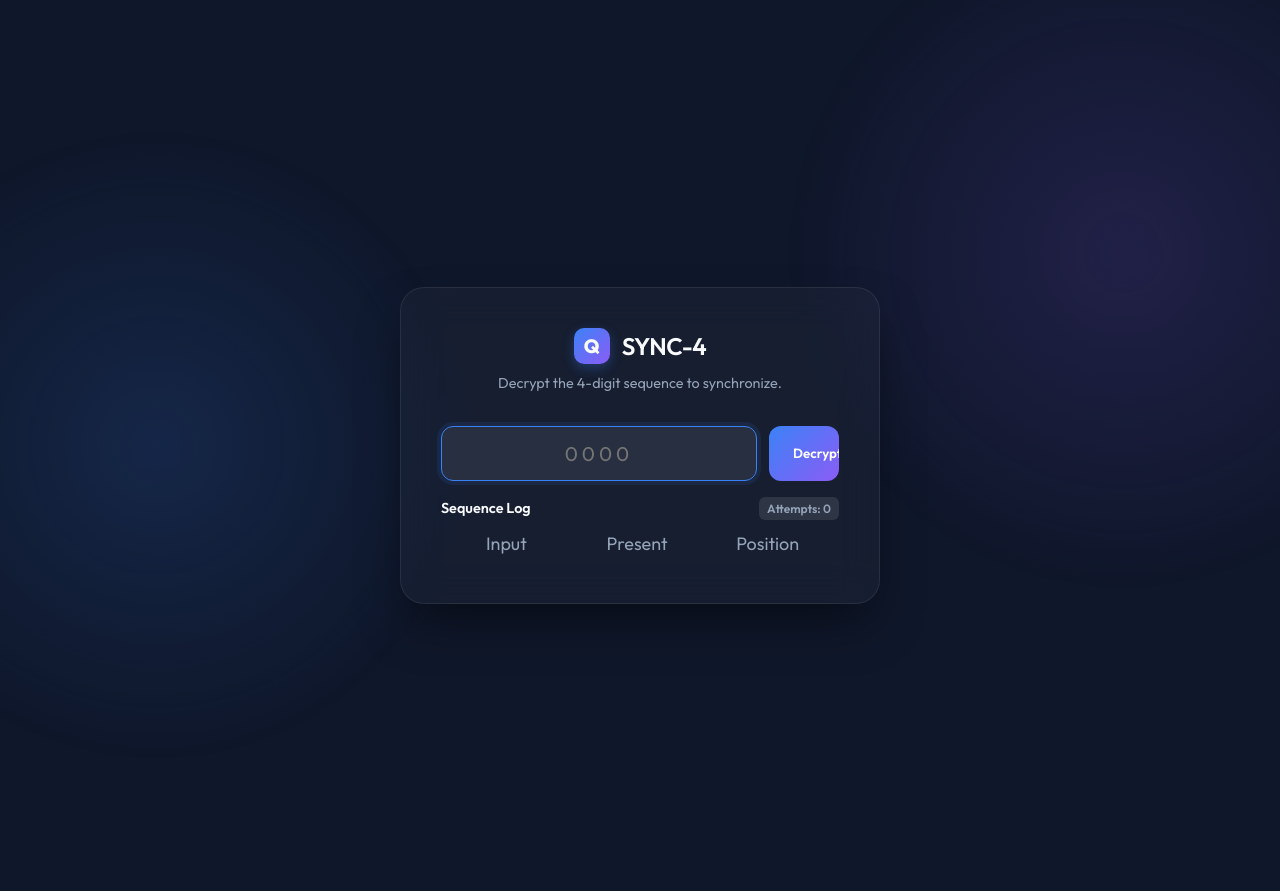
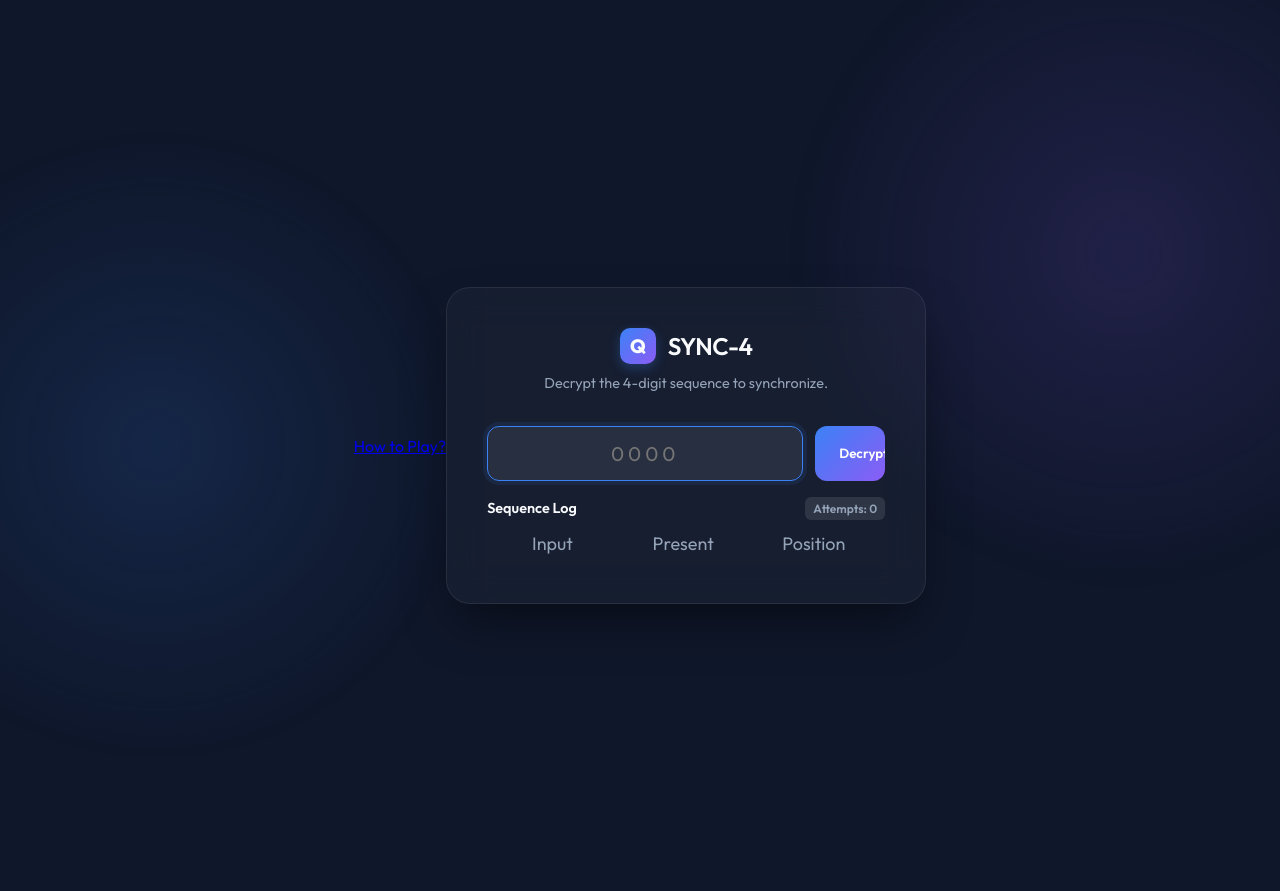
Before and after one commit to abucore/SYNC-4, a Flask app: page / in a window 1280 px wide. Run offline with Flask 3, Linux system fonts and the light colour scheme.

Commit message:
Update index1.html

```diff
--- a/templates/index1.html
+++ b/templates/index1.html
@@ -14,6 +14,7 @@
 
 <body>
 <div class="background-mesh"></div>
+<a href="/how-to-play" class="help-btn">How to Play?</a>
 
 <main class="glass-card fade-in" id="gameRoot">
 
@@ -90,5 +91,4 @@
 
 <script src="{{ url_for('static', filename='js/script.js') }}"></script>
 </body>
-
 </html>
```
